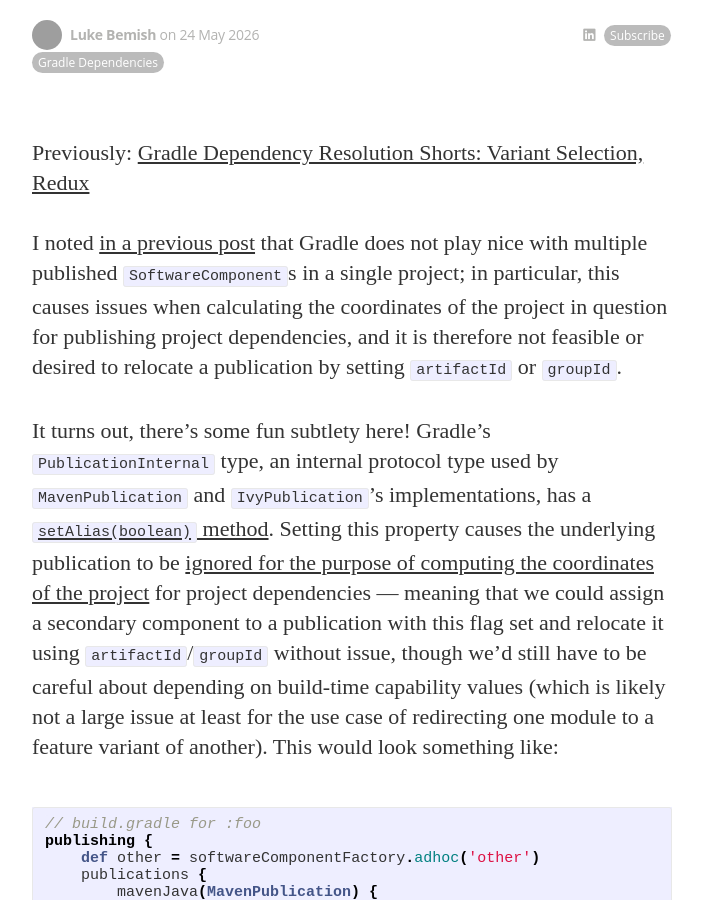
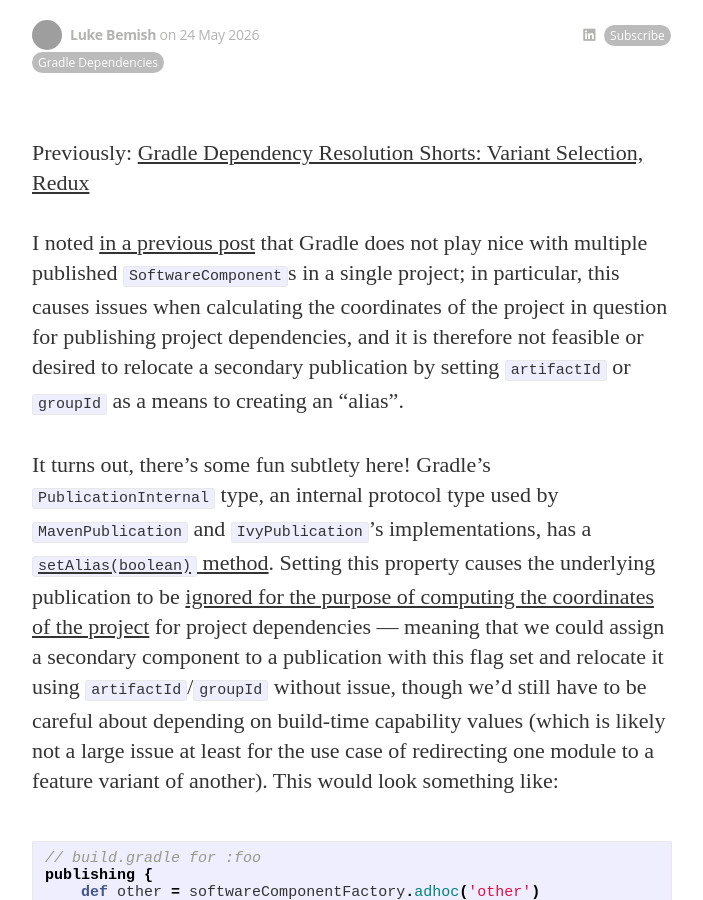
Before and after one commit to lukebemish/lukebemish.github.io, a Jekyll site: the page built from _posts/2026-05-24-gradle-shorts-4-publication-coords-redux.md, in a window 1280 px wide and 900 px high, scrolled down 316 px. Shown: the whole window, without its empty margins (288-991 px from the left). Built offline with Jekyll 4.4.1, drawn with Linux system fonts in a browser that asks for light colours; nearby versions of some CDN libraries; some web fonts are replaced; grey boxes are pictures that could not be loaded.

Commit message:
Add clarification

```diff
--- a/_posts/2026-05-24-gradle-shorts-4-publication-coords-redux.md
+++ b/_posts/2026-05-24-gradle-shorts-4-publication-coords-redux.md
@@ -9,7 +9,7 @@ categories:
 I noted [in a previous post]({% post_url 2026-02-22-gradle-shorts-1-publication-coordinates %}) that Gradle does not play
 nice with multiple published `SoftwareComponent`s in a single project; in particular, this causes issues when calculating the
 coordinates of the project in question for publishing project dependencies, and it is therefore not feasible or desired to
-relocate a publication by setting `artifactId` or `groupId`.
+relocate a secondary publication by setting `artifactId` or `groupId` as a means to creating an "alias".
 
 It turns out, there's some fun subtlety here! Gradle's `PublicationInternal` type, an internal protocol type used by
 `MavenPublication` and `IvyPublication`'s implementations, has a [`setAlias(boolean)` method](https://github.com/gradle/gradle/blob/0f3d2550185f6d16c9a0aa58ec4c4c1025197a27/platforms/software/publish/src/main/java/org/gradle/api/publish/internal/PublicationInternal.java#L34). Setting this property
```
